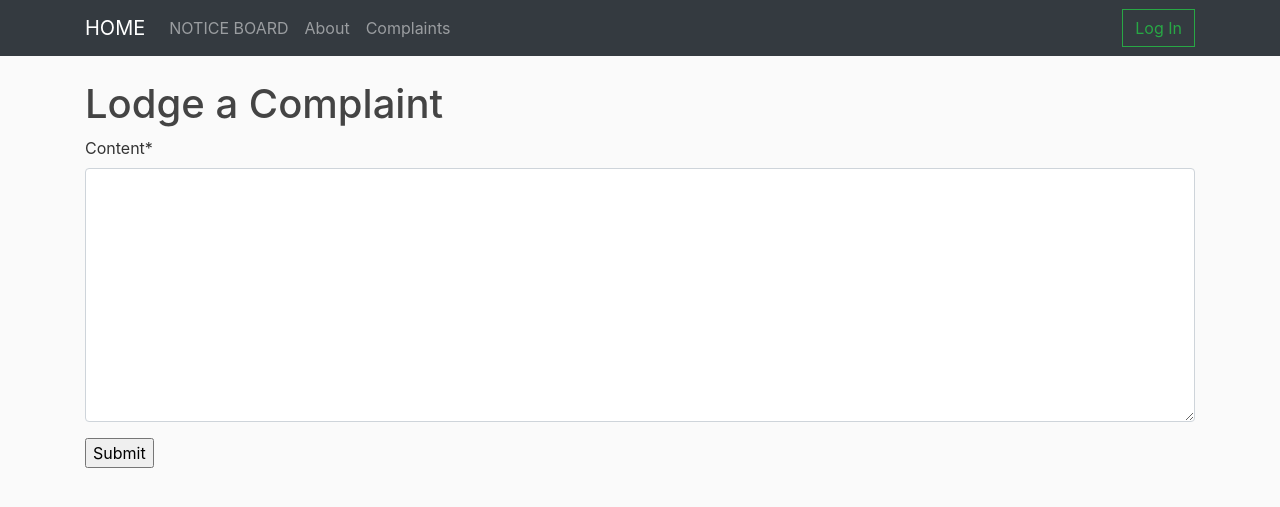
After one commit to anmolharsh/Apartment-Management-DBMS_1, a Django app: page /1/complaints-lodge/ in a window 1280 px wide. The commit adds this page. Shown: the top 507 px of the page. Run offline with Django 3.2, Linux system fonts and the light colour scheme; data comes from the database, SQL or seed files in the repository; both versions use the stored data as it was after the commit; some libraries are stand-ins or nearby versions.

Commit message:
lodge a complaint functionality added

```diff
--- a/Apartment_Management/assets/table.css
+++ b/Apartment_Management/assets/table.css
@@ -6,3 +6,9 @@ tr{
     color : #000000;
     background-color: #FFFFFF;
 }
+
+#lodge_complaint_button {
+	position: relative;
+  	left: 960px;
+  	padding-bottom: 10px;
+}
--- /dev/null
+++ b/Apartment_Management/complaints/forms.py
@@ -0,0 +1,12 @@
+from django import forms
+from .models import Complaints
+from django.db import models
+from phone_field import PhoneField
+from django.contrib.auth.models import User
+from django.contrib.auth.forms import UserCreationForm
+
+class lodge_complaint(forms.ModelForm):
+
+    class Meta:
+        model = Complaints
+        fields = ['content']
--- a/Apartment_Management/complaints/models.py
+++ b/Apartment_Management/complaints/models.py
@@ -1,4 +1,5 @@
 from django.db import models
+from accounts.models import Resident
 # Create your models here.
 class Complaints(models.Model) :
 	#choice keys
@@ -11,7 +12,7 @@ class Complaints(models.Model) :
 		(COMPLETED, 'Completed')
 	]
 	complaint_id = models.AutoField(primary_key = True)
-	#user_id = models.ForeignKey('User',on_delete = models.CASCADE)
+	user_id = models.ForeignKey(Resident,on_delete = models.CASCADE)
 	status = models.CharField(max_length = 3,choices = status_choices, default = CREATED)
 	content = models.TextField(max_length = 200)
 	date = models.DateTimeField(auto_now_add = True)
--- /dev/null
+++ b/Apartment_Management/complaints/templates/complaints/complaint_register.html
@@ -0,0 +1,13 @@
+{% extends "base.html" %}
+{%load crispy_forms_tags%}
+{% block content %}
+    <h1>Lodge a Complaint</h1>
+    <form method = "POST" enctype = "multipart/form-data">
+        {% csrf_token %}
+        <fieldset class="form =-group">
+          {{complaint_form|crispy}}
+        </fieldset>
+        <div class="form-group">
+            <input type="submit">
+    </form>
+{% endblock content %}
--- a/Apartment_Management/complaints/urls.py
+++ b/Apartment_Management/complaints/urls.py
@@ -5,5 +5,6 @@ app_name = 'complaints'
 
 
 urlpatterns = [
-    path('complaints/', views.complaints_display_view.as_view(), name='complaints_display'),
+    path('<int:user_id>/complaints-list/', views.complaints_display_view.as_view(), name='complaints_display'),
+    path('<int:user_id>/complaints-lodge/', views.lodge_complaint_view.as_view(), name='lodge_complaint'),
 ]
--- a/Apartment_Management/complaints/views.py
+++ b/Apartment_Management/complaints/views.py
@@ -1,9 +1,13 @@
 from django.http import HttpResponseRedirect
 from django.shortcuts import render
-from django.urls import reverse
+from django.urls import reverse_lazy
 from django.views import generic
+from django import forms
+from django.views.generic.edit import FormView
 
+from accounts.models import Resident
 from .models import Complaints
+from .forms import lodge_complaint
 
 # Create your views here.
 class complaints_display_view(generic.ListView) :
@@ -12,11 +16,34 @@ class complaints_display_view(generic.ListView) :
 	context_object_name = 'complaints_list'
 
 	def get_queryset(self) :
-		print(Complaints.objects.all().values())
-		return Complaints.objects.all()
+		user_id = self.kwargs['user_id']
+		return Complaints.objects.filter(user_id__exact = user_id)
 
 	def get_context_data(self, **kwargs):
 	    context = super().get_context_data(**kwargs)
 	    field_names  = [f.name for f in Complaints._meta.get_fields()]
 	    context['column_headers'] = field_names
+	    context['user_id'] = self.kwargs['user_id']
 	    return context
+
+
+class lodge_complaint_view(FormView) :
+	model = Complaints
+	form_class = lodge_complaint
+	template_name = 'complaints/complaint_register.html'
+
+	def dispatch(self, request, *args, **kwargs) :
+		self.success_url = reverse_lazy('complaints:complaints_display',kwargs = {'user_id' : kwargs['user_id']})
+		self.user = Resident.objects.get(id__exact = kwargs['user_id'])
+		return super().dispatch(request,args,kwargs)
+
+	def get_context_data(self, **kwargs):
+	    context = super().get_context_data(**kwargs)
+	    context['complaint_form'] = self.form_class
+	    return context
+
+	def form_valid(self, form) :
+		complaint = form.save(commit = False)
+		complaint.user_id = self.user
+		complaint.save()
+		return super().form_valid(form)
--- a/Apartment_Management/templates/base.html
+++ b/Apartment_Management/templates/base.html
@@ -67,6 +67,7 @@
 
 			 {% endif %}
 			 <a class="nav-item nav-link" href="{% url 'about' %}">About</a>
+			 <a class="nav-item nav-link" href="{% url 'complaints:complaints_display' 2 %}">Complaints</a>
 
 	    </ul>
 			<div class="form-inline my-2 my-lg-0">
```
Also changed, not shown: Apartment_Management/complaints/templates/complaints/complaints_display.html (+7 -2 lines), Apartment_Management/complaints/migrations/0002_complaints_user_id.py (added), Apartment_Management/db.sqlite3.
